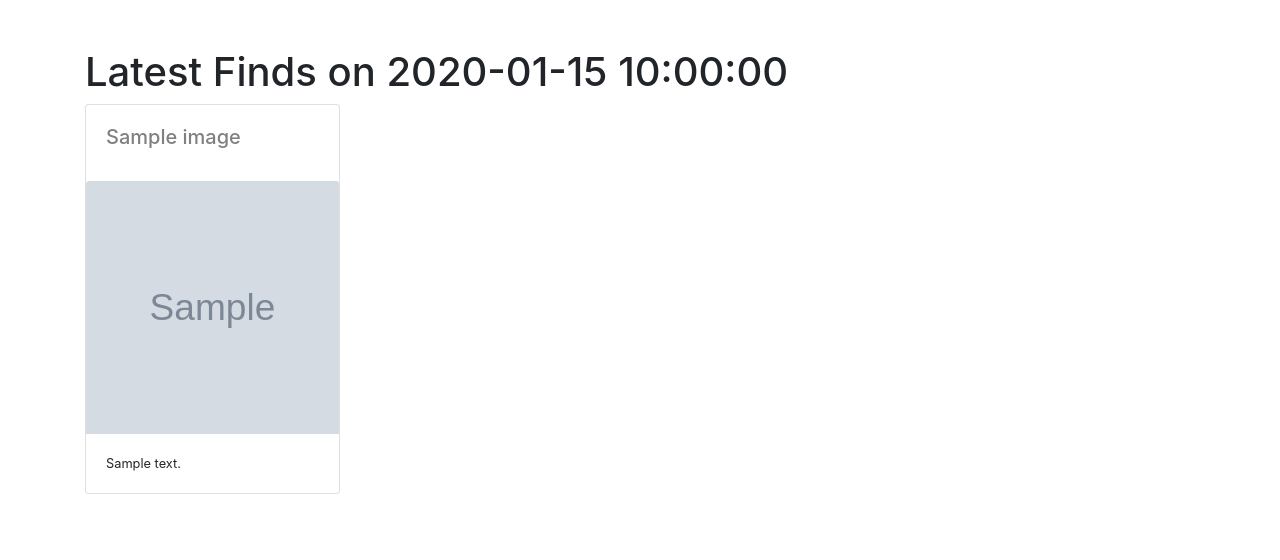
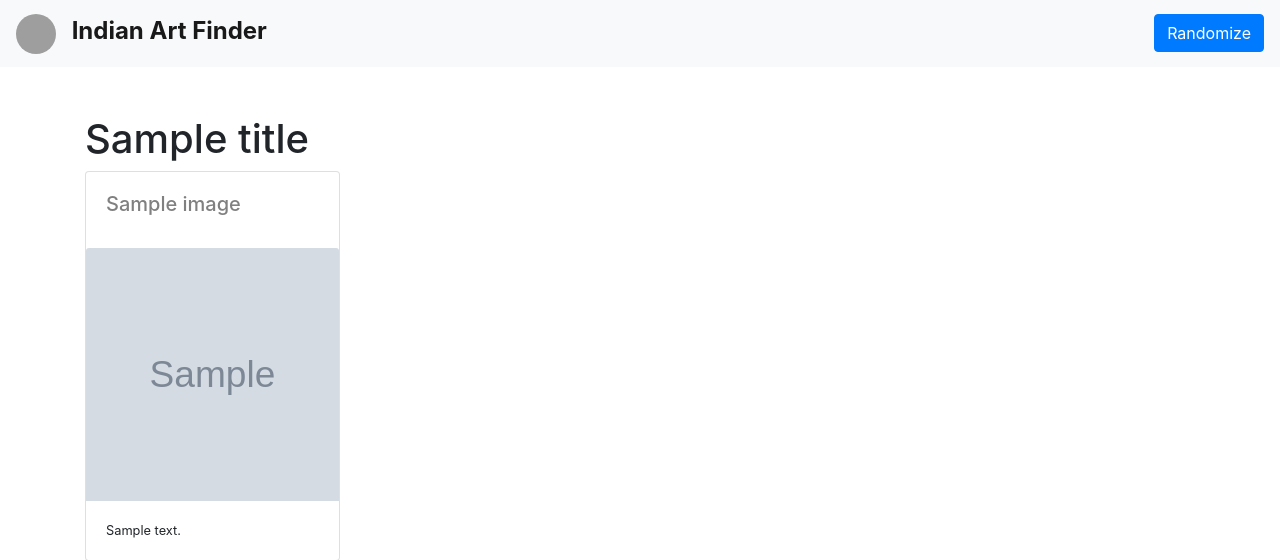
Before and after one commit to novastar53/ancient-art-researcher, a Flask app: template finds_viewer/src/finds_viewer/templates/index.html in a window 1280 px wide. Shown: the top 560 px of the page. Run offline with Flask 3, Linux system fonts and the light colour scheme; the template is opened without the code that fills it: most values are stand-ins (such as "Sample title", 1, 10 or a date in 2020); grey boxes marked "Sample" are stand-in pictures; some libraries are stand-ins or nearby versions; grey boxes are pictures that could not be loaded.

Commit message:
Added a Randomize button

```diff
--- a/finds_viewer/src/finds_viewer/app.py
+++ b/finds_viewer/src/finds_viewer/app.py
@@ -1,4 +1,5 @@
 import os
+import random
 from dotenv import load_dotenv
 import logging
 from datetime import datetime, timedelta, timezone
@@ -25,7 +26,31 @@ bucket = client.bucket(os.getenv("BUCKET_NAME"))
 
 app = Flask(__name__)
 
-def list_images():
+def get_random_finds(n=8):
+
+    # Get the images and sort them by most recent.
+    blobs = bucket.list_blobs()
+
+    blobs = [ b for b in blobs if b.content_type.startswith("image/") ]
+
+    # pick n random images
+    blobs = random.sample(blobs, n)
+
+    # Get the content from Firestore
+    hashes = [ b.metadata.get("sha256hash") for b in blobs ]
+    content = [ collection.document(h).get().to_dict() for h in hashes ]
+
+    # Generate input data for the template engine
+    images = [{"url": b.public_url,
+               "source_url": d.get("source_url") if d else "",
+               "title": d.get("title") if d else "",
+               "description": d.get("generated_description") if d else ""} for b,d in zip(blobs,content) ]
+
+    return images
+
+
+
+def get_recent_finds():
 
     # Get the images and sort them by most recent.
     blobs = bucket.list_blobs()
@@ -52,11 +77,23 @@ def list_images():
 def home():
 
     # Generate content
-    images = list_images()
+    images = get_recent_finds()
+    current_date = datetime.now().strftime("%B %d, %Y")
+    title = f"Latest Finds on {current_date}"
+
+    # Render the page
+    return render_template('index.html', images=images, title=title)
+
+@app.route('/random')
+def randomize():
+
+    # Generate content
+    images = get_random_finds(8)
     current_date = datetime.now().strftime("%B %d, %Y")
 
     # Render the page
-    return render_template('index.html', images=images, current_date=current_date)
+    return render_template('index.html', images=images, title="Some Random Finds")
+
 
 if __name__ == '__main__':
     app.run(host='0.0.0.0', port=8080, debug=True)
--- a/finds_viewer/src/finds_viewer/templates/index.html
+++ b/finds_viewer/src/finds_viewer/templates/index.html
@@ -28,12 +28,42 @@
         .grey-link:hover {
             color: grey;
         }
+        .navbar-brand img {
+            width: 40px;
+            height: 40px;
+            border-radius: 50%; /* Makes the image circular */
+            object-fit: cover;
+        }
+        .navbar-brand-title {
+            font-size: 1.5rem;
+            font-weight: bold;
+            margin-left: 10px;
+        }
     </style>
-    <title>Latest Finds on {{ current_date }}</title>
+    <title>{{ title }}</title>
 </head>
 <body>
+    <!-- Navigation Bar -->
+    <nav class="navbar navbar-expand-lg navbar-light bg-light">
+        <a class="navbar-brand" href="#">
+            <img src="https://storage.googleapis.com/ancient-artefact-viewer-asssets/1682608157509.jpeg" alt="Vikram Pawar">
+            <span class="navbar-brand-title">Indian Art Finder</span>
+        </a>
+        <button class="navbar-toggler" type="button" data-toggle="collapse" data-target="#navbarNav" aria-controls="navbarNav" aria-expanded="false" aria-label="Toggle navigation">
+            <span class="navbar-toggler-icon"></span>
+        </button>
+        <div class="collapse navbar-collapse" id="navbarNav">
+            <ul class="navbar-nav ml-auto">
+                <li class="nav-item">
+                    <a class="btn btn-primary" href="https://indian-art.info/random">Randomize</a>
+                </li>
+            </ul>
+        </div>
+    </nav>
+
+    <!-- Main Content -->
     <div class="container mt-5">
-        <h1 class="text-left">Latest Finds on {{ current_date }}</h1>
+        <h1 class="text-left">{{ title }}</h1>
         <div class="row">
             {% for image in images %}
             <div class="col-md-3">
@@ -54,5 +84,10 @@
             {% endfor %}
         </div>
     </div>
+
+    <!-- Bootstrap JS, Popper.js, and jQuery -->
+    <script src="https://code.jquery.com/jquery-3.3.1.slim.min.js"></script>
+    <script src="https://cdnjs.cloudflare.com/ajax/libs/popper.js/1.14.7/umd/popper.min.js"></script>
+    <script src="https://stackpath.bootstrapcdn.com/bootstrap/4.3.1/js/bootstrap.min.js"></script>
 </body>
 </html>
```
Also changed, not shown: 1 other file.
